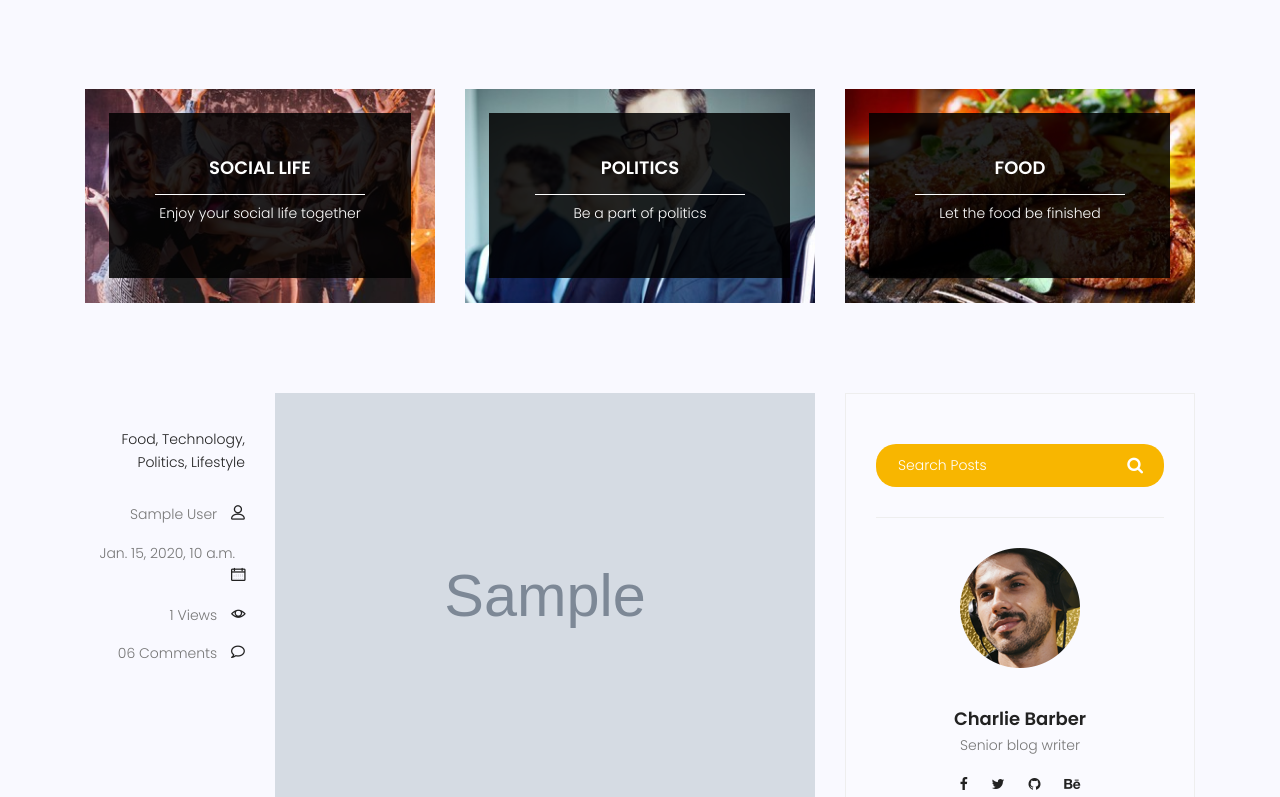
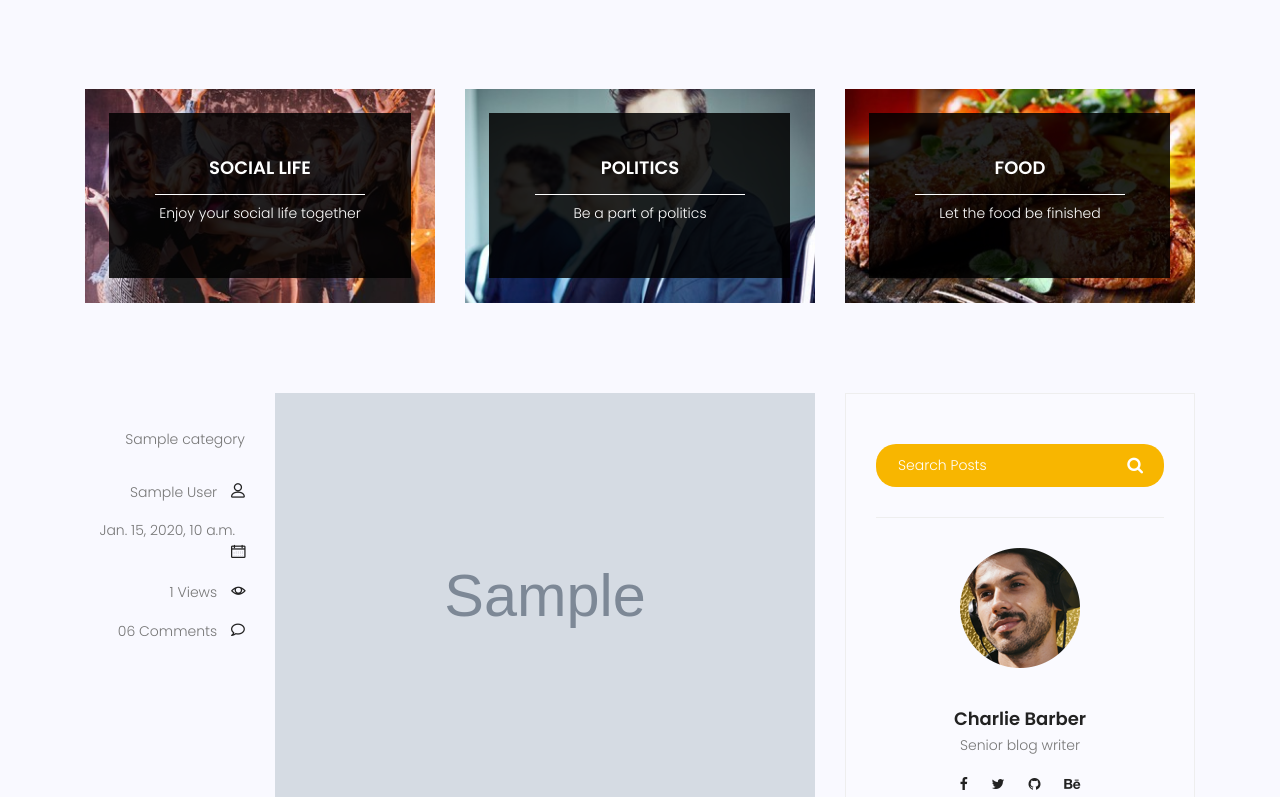
Before and after one commit to Ariwsb14/my-first-django-site, a Django app: page /blog/ in a window 1280 px wide. Shown: the part 689-1486 px from the top of the page. Run offline with Django 4.2, Linux system fonts and the light colour scheme; tables that the repository leaves empty hold one stand-in row (values such as "Sample post"); grey boxes marked "Sample" are stand-in pictures; some libraries are stand-ins or nearby versions.

Commit message:
making category

```diff
--- a/blog/admin.py
+++ b/blog/admin.py
@@ -1,6 +1,6 @@
 from django.contrib import admin
 
-from blog.models import Post
+from blog.models import Post , category
 
 class PostAdmin(admin.ModelAdmin):
     date_hierarchy = 'created_date'
@@ -10,5 +10,6 @@ class PostAdmin(admin.ModelAdmin):
     search_fields = ('title', 'content', )
 
 admin.site.register(Post,PostAdmin)
+admin.site.register(category)
 
 # Register your models here.
--- a/blog/models.py
+++ b/blog/models.py
@@ -1,5 +1,12 @@
 from django.db import models
 from django.contrib.auth.models import User
+
+
+class category(models.Model):
+    name = models.CharField(max_length=255)
+
+    def __str__(self):
+        return self.name
 
 
 class Post(models.Model):
@@ -7,6 +14,7 @@ class Post(models.Model):
     author = models.ForeignKey(User, on_delete=models.SET_NULL , null=True)
     title = models.CharField(max_length=255)
     content = models.TextField()
+    category = models.ManyToManyField(category)
     counted_view = models.IntegerField(default=0)
     status = models.BooleanField(default=False)
     published_date = models.DateTimeField(null=True)
@@ -19,4 +27,5 @@ class Post(models.Model):
         return '%s - %s' % (self.id , self.title)
 
 
+
 # Create your models here.
--- a/templates/blogs/blog-home.html
+++ b/templates/blogs/blog-home.html
@@ -90,10 +90,7 @@
 							<div class="single-post row">
 								<div class="col-lg-3  col-md-3 meta-details">
 									<ul class="tags">
-										<li><a href="#">Food,</a></li>
-										<li><a href="#">Technology,</a></li>
-										<li><a href="#">Politics,</a></li>
-										<li><a href="#">Lifestyle</a></li>
+										{{post.category.all|join:', '}}
 									</ul>
 									<div class="user-details row">
 										<p class="user-name col-lg-12 col-md-12 col-6"><a href="#">{{post.author.get_full_name}}</a> <span class="lnr lnr-user"></span></p>
```
Also changed, not shown: blog/migrations/0004_category_alter_post_image_post_category.py (added).
